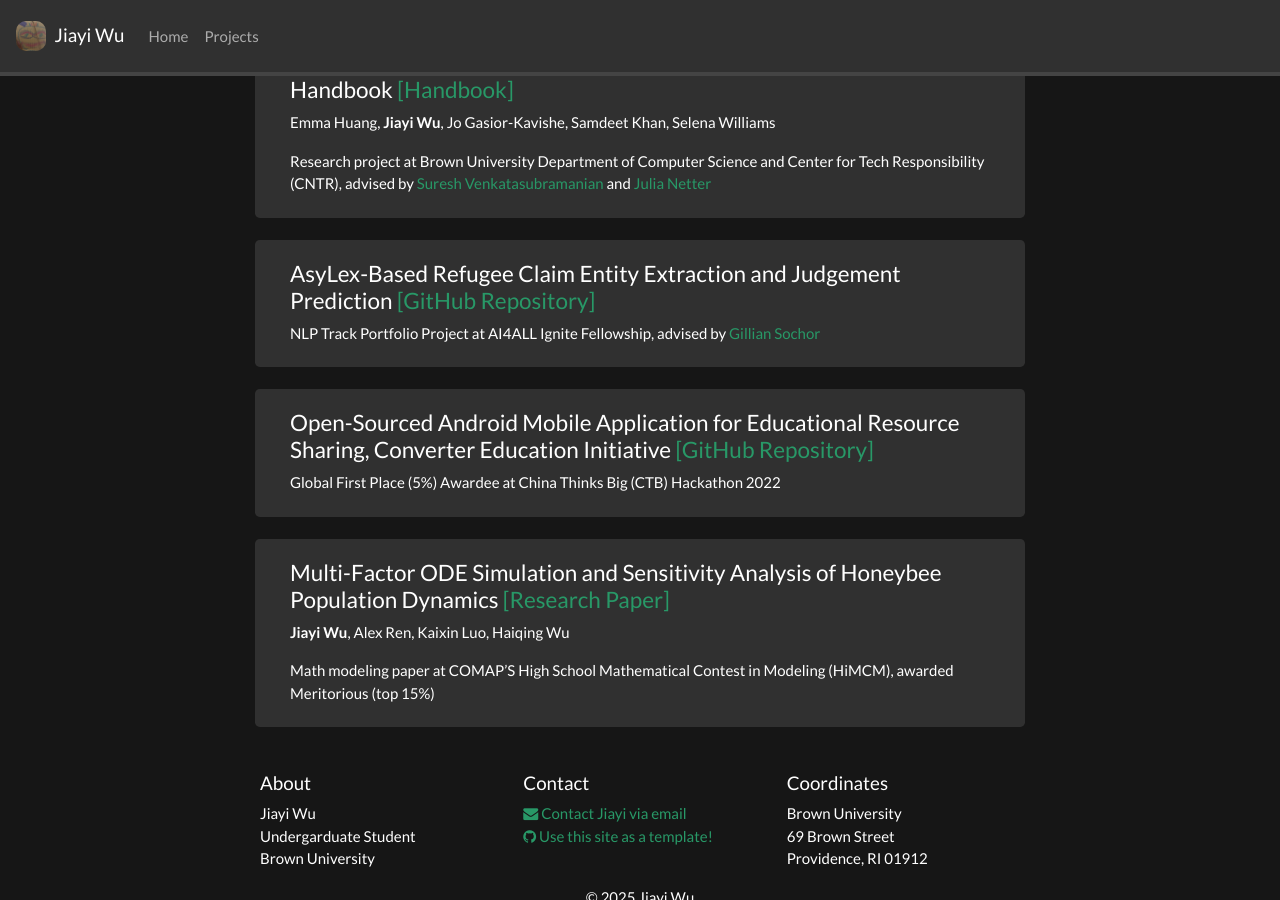
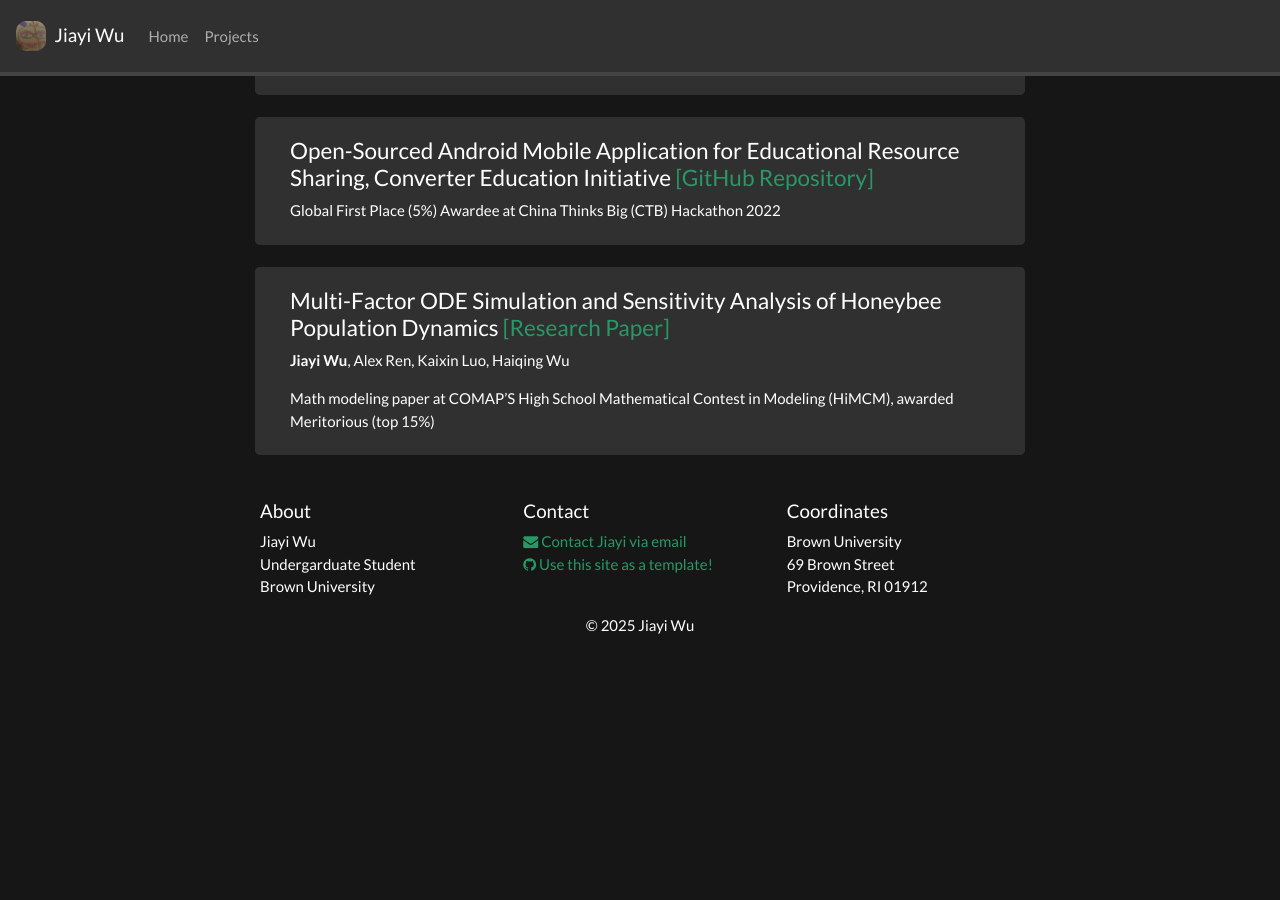
Before and after one commit to jiayiw005/jiayiw005.github.io, a Jekyll site: the page built from _pages/projects.md, in a window 1280 px wide and 900 px high, scrolled down 989 px. Built offline with Jekyll 4.4.1, drawn with Linux system fonts in a browser that asks for light colours; nearby versions of some CDN libraries; a style sheet for code colours, icons or effects is not loaded; after the commit the page ends 1641 px from its top, so only the background shows below that; some of the changed text lies outside the part shown.

Commit message:
updated projects

```diff
--- a/_pages/projects.md
+++ b/_pages/projects.md
@@ -31,14 +31,6 @@
 </style>
 
 #### Ongoing Projects
-
-<div class="jumbotron">
-<div class="col-md-12 col-sm-12">
-<h4>Mapping Pluralistic Alignment in LLM Personalization</h4>
-
-Research project at MIT Sloan School of Management, advised by [Michiel Bakker](http://www.miba.dev/) and [Harini Suresh](https://harinisuresh.com/)
-</div>
-</div>
 
 <div class="jumbotron">
 <div class="col-md-12 col-sm-12">
@@ -85,14 +77,6 @@
 
 <div class="jumbotron">
 <div class="col-md-12 col-sm-12">
-<h4>AsyLex-Based Refugee Claim Entity Extraction and Judgement Prediction [[GitHub Repository]](https://github.com/jiayiw005/refugee-claim-classifier)</h4>
-
-NLP Track Portfolio Project at AI4ALL Ignite Fellowship, advised by [Gillian Sochor](https://theorg.com/org/ai4all/org-chart/gillian-sochor)
-</div>
-</div>
-
-<div class="jumbotron">
-<div class="col-md-12 col-sm-12">
 <h4>Open-Sourced Android Mobile Application for Educational Resource Sharing, Converter Education Initiative [[GitHub Repository]](https://github.com/jiayiw005/converter-android-app)</h4>
 
 Global First Place (5%) Awardee at China Thinks Big (CTB) Hackathon 2022
```
